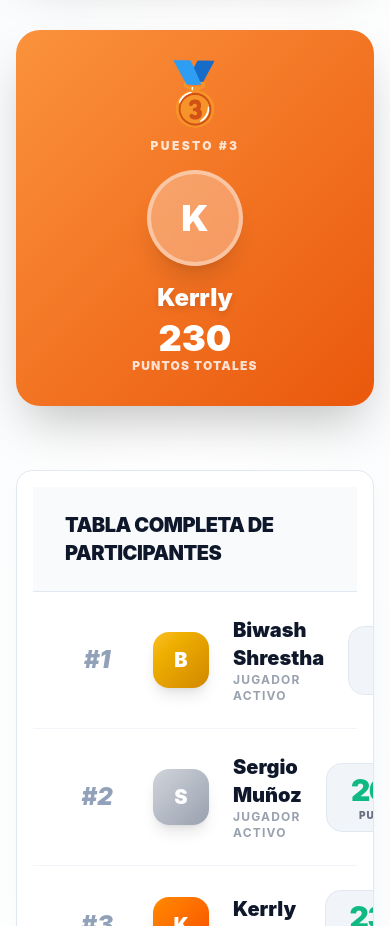
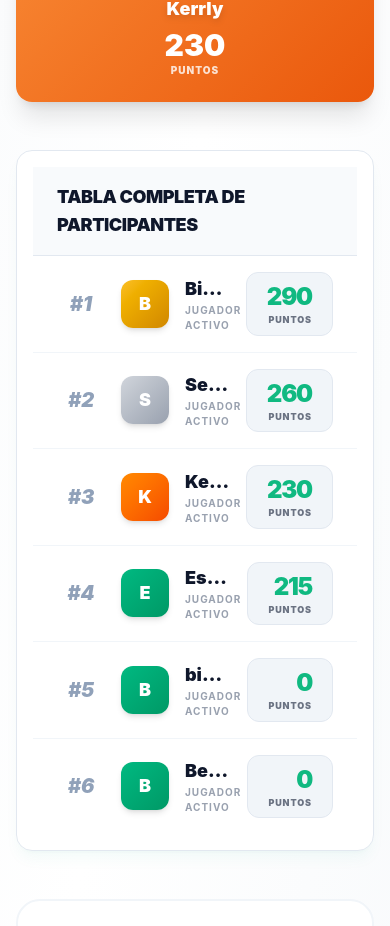
Before and after one commit to b1wash/Goalz, a React (Vite) app: page /clasificacion in a window 390 px wide. Shown: the part 1074-2000 px from the top of the page. Built offline with nearby package versions, Linux system fonts and the light colour scheme; data requests are answered from the project's data file.

Commit message:
Mejoras visuales

```diff
--- a/db.json
+++ b/db.json
@@ -219,6 +219,18 @@
       "puntosTotal": 0,
       "correctPredictions": 0,
       "totalPredictions": 0
+    },
+    {
+      "id": "7c7f",
+      "name": "Benjamin",
+      "nombre": "Benjamin",
+      "email": "benji123@ejemplo.com",
+      "password": "hola1234",
+      "role": "user",
+      "totalPoints": 0,
+      "puntosTotal": 0,
+      "correctPredictions": 0,
+      "totalPredictions": 0
     }
   ]
 }
--- a/src/pages/Clasificacion.tsx
+++ b/src/pages/Clasificacion.tsx
@@ -91,19 +91,19 @@ export const Clasificacion = () => {
         {/* CONTENIDO PRINCIPAL DE LA CLASIFICACION */}
         {!error && (
           <>
-            {/* SECCION: PODIO (TOP 3) CON DISEÑO ESPECIAL */}
-            <div className="grid grid-cols-1 md:grid-cols-3 gap-8 mb-16">
+            {/* SECCION: PODIO (TOP 3) CON DISEÑO ESPECIAL - COMPACTO */}
+            <div className="grid grid-cols-1 md:grid-cols-3 gap-4 mb-12">
               {usuariosOrdenados.slice(0, 3).map((usuario, index) => {
                 const posicion = index + 1;
                 return (
                   <div
                     key={usuario.id}
-                    className={`relative group overflow-hidden rounded-3xl p-8 text-center shadow-2xl transition-all duration-300 hover:scale-105 ${
+                    className={`relative group overflow-hidden rounded-2xl p-6 text-center shadow-xl transition-all duration-300 hover:scale-105 ${
                       posicion === 1
-                        ? "md:order-2 md:scale-110 border-4 border-accent shadow-accent/20"
+                        ? "md:order-2 md:scale-105 border-3 border-accent shadow-accent/20"
                         : ""
-                    } ${posicion === 2 ? "md:order-1 mt-4" : ""} ${
-                      posicion === 3 ? "md:order-3 mt-8" : ""
+                    } ${posicion === 2 ? "md:order-1 mt-2" : ""} ${
+                      posicion === 3 ? "md:order-3 mt-4" : ""
                     }`}
                     style={{
                       background:
@@ -118,29 +118,29 @@ export const Clasificacion = () => {
                     <div className="absolute inset-0 bg-white/20 opacity-0 group-hover:opacity-100 transition-opacity duration-300"></div>
 
                     <div className="relative z-10 text-white">
-                      <div className="text-6xl lg:text-7xl mb-4 transform group-hover:rotate-12 transition-transform duration-300">
+                      <div className="text-5xl mb-3 transform group-hover:rotate-12 transition-transform duration-300">
                         {obtenerIconoPosicion(posicion)}
                       </div>
-                      <div className="text-xs font-black uppercase tracking-[0.2em] mb-4 opacity-80">
+                      <div className="text-[10px] font-black uppercase tracking-[0.2em] mb-3 opacity-80">
                         PUESTO #{posicion}
                       </div>
 
                       {/* INICIAL DEL NOMBRE COMO AVATAR TEMPORAL */}
-                      <div className="w-24 h-24 mx-auto mb-4 rounded-full bg-white/30 backdrop-blur-md border-4 border-white/40 flex items-center justify-center text-4xl font-black shadow-xl">
+                      <div className="w-16 h-16 mx-auto mb-3 rounded-full bg-white/30 backdrop-blur-md border-3 border-white/40 flex items-center justify-center text-2xl font-black shadow-lg">
                         {(usuario.nombre || usuario.name || "U")
                           .charAt(0)
                           .toUpperCase()}
                       </div>
 
-                      <h3 className="text-2xl font-black mb-1 drop-shadow-md">
+                      <h3 className="text-lg font-black mb-1 drop-shadow-md truncate px-2">
                         {usuario.nombre || usuario.name}
                       </h3>
                       <div className="flex flex-col items-center">
-                        <span className="text-4xl font-black">
+                        <span className="text-3xl font-black">
                           {usuario.puntosTotal ?? usuario.totalPoints ?? 0}
                         </span>
-                        <span className="text-xs font-black uppercase tracking-widest opacity-80">
-                          PUNTOS TOTALES
+                        <span className="text-[10px] font-black uppercase tracking-widest opacity-80">
+                          PUNTOS
                         </span>
                       </div>
                     </div>
@@ -149,10 +149,10 @@ export const Clasificacion = () => {
               })}
             </div>
 
-            {/* SECCION: TABLA COMPLETA DE CLASIFICACION */}
+            {/* SECCION: TABLA COMPLETA DE CLASIFICACION - COMPACTA */}
             <Card className="overflow-hidden border-primary/20 shadow-primary/5">
-              <div className="bg-slate-50 dark:bg-dark-bg/50 border-b border-slate-200 dark:border-primary/20 px-8 py-6">
-                <h2 className="text-xl font-black text-slate-900 dark:text-white uppercase tracking-tight">
+              <div className="bg-slate-50 dark:bg-dark-bg/50 border-b border-slate-200 dark:border-primary/20 px-6 py-4">
+                <h2 className="text-lg font-black text-slate-900 dark:text-white uppercase tracking-tight">
                   TABLA COMPLETA DE PARTICIPANTES
                 </h2>
               </div>
@@ -165,23 +165,23 @@ export const Clasificacion = () => {
                   return (
                     <div
                       key={usuario.id}
-                      className={`px-8 py-6 transition-all hover:bg-slate-50 dark:hover:bg-white/5 ${
+                      className={`px-6 py-4 transition-all hover:bg-slate-50 dark:hover:bg-white/5 ${
                         esUsuarioActual
                           ? "bg-primary/5 dark:bg-primary/5 border-l-4 border-primary"
                           : ""
                       }`}
                     >
-                      <div className="flex items-center gap-6">
+                      <div className="flex items-center gap-4">
                         {/* INDICADOR DE POSICION */}
-                        <div className="flex-shrink-0 w-16 text-center">
-                          <span className="text-2xl font-black text-slate-400 dark:text-gray-600 italic">
+                        <div className="flex-shrink-0 w-12 text-center">
+                          <span className="text-xl font-black text-slate-400 dark:text-gray-600 italic">
                             #{posicion}
                           </span>
                         </div>
 
                         {/* AVATAR ESTILIZADO */}
                         <div
-                          className={`flex-shrink-0 w-14 h-14 rounded-2xl flex items-center justify-center text-xl font-black text-white shadow-lg bg-gradient-to-br ${obtenerColorPosicion(posicion)}`}
+                          className={`flex-shrink-0 w-12 h-12 rounded-xl flex items-center justify-center text-lg font-black text-white shadow-md bg-gradient-to-br ${obtenerColorPosicion(posicion)}`}
                         >
                           {(usuario.nombre || usuario.name || "U")
                             .charAt(0)
@@ -189,46 +189,46 @@ export const Clasificacion = () => {
                         </div>
 
                         {/* INFORMACION DEL USUARIO */}
-                        <div className="flex-1">
-                          <div className="flex items-center gap-3">
-                            <h3 className="text-xl font-black text-slate-900 dark:text-white">
+                        <div className="flex-1 min-w-0">
+                          <div className="flex items-center gap-2">
+                            <h3 className="text-lg font-black text-slate-900 dark:text-white truncate">
                               {usuario.nombre || usuario.name}
                             </h3>
                             {esUsuarioActual && (
                               <Badge text="TÚ" variant="primary" />
                             )}
                           </div>
-                          <p className="text-xs font-bold text-gray-400 uppercase tracking-widest">
+                          <p className="text-[10px] font-bold text-gray-400 uppercase tracking-widest">
                             JUGADOR ACTIVO
                           </p>
                         </div>
 
                         {/* COLUMNAS DE ESTADISTICAS (VISIBLE SOLO EN PANTALLAS GRANDES) */}
-                        <div className="hidden lg:grid grid-cols-2 gap-12 mr-12 text-center">
+                        <div className="hidden lg:grid grid-cols-2 gap-8 mr-8 text-center">
                           <div>
-                            <div className="text-lg font-black text-slate-900 dark:text-white">
+                            <div className="text-base font-black text-slate-900 dark:text-white">
                               {usuario.totalPredictions ?? 0}
                             </div>
-                            <div className="text-[10px] font-black text-gray-400 uppercase">
+                            <div className="text-[9px] font-black text-gray-400 uppercase">
                               Predicciones
                             </div>
                           </div>
                           <div>
-                            <div className="text-lg font-black text-primary">
+                            <div className="text-base font-black text-primary">
                               {usuario.correctPredictions ?? 0}
                             </div>
-                            <div className="text-[10px] font-black text-gray-400 uppercase">
+                            <div className="text-[9px] font-black text-gray-400 uppercase">
                               Aciertos
                             </div>
                           </div>
                         </div>
 
                         {/* PUNTOS TOTALES */}
-                        <div className="text-right bg-slate-100 dark:bg-dark-bg/50 px-6 py-2 rounded-2xl border border-slate-200 dark:border-white/5">
-                          <div className="text-3xl font-black text-primary tracking-tighter">
+                        <div className="text-right bg-slate-100 dark:bg-dark-bg/50 px-5 py-2 rounded-xl border border-slate-200 dark:border-white/5">
+                          <div className="text-2xl font-black text-primary tracking-tighter">
                             {usuario.puntosTotal ?? usuario.totalPoints ?? 0}
                           </div>
-                          <div className="text-[10px] font-black text-gray-500 dark:text-gray-400 uppercase tracking-widest">
+                          <div className="text-[9px] font-black text-gray-500 dark:text-gray-400 uppercase tracking-widest">
                             PUNTOS
                           </div>
                         </div>
```
Also changed, not shown: src/pages/HacerPrediccion.tsx (+41 -41 lines), src/pages/MisPredicciones.tsx (+64 -3 lines).
